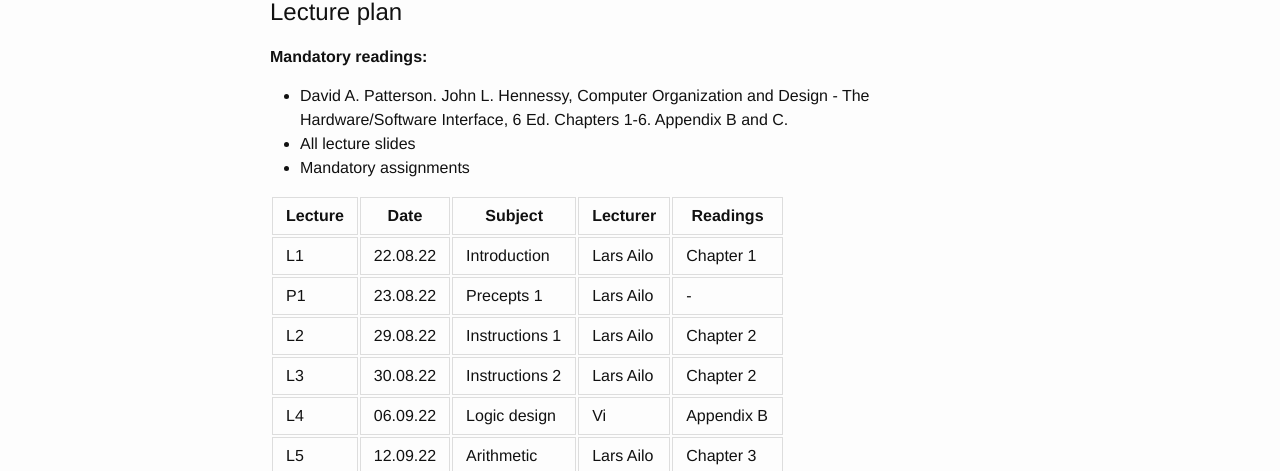
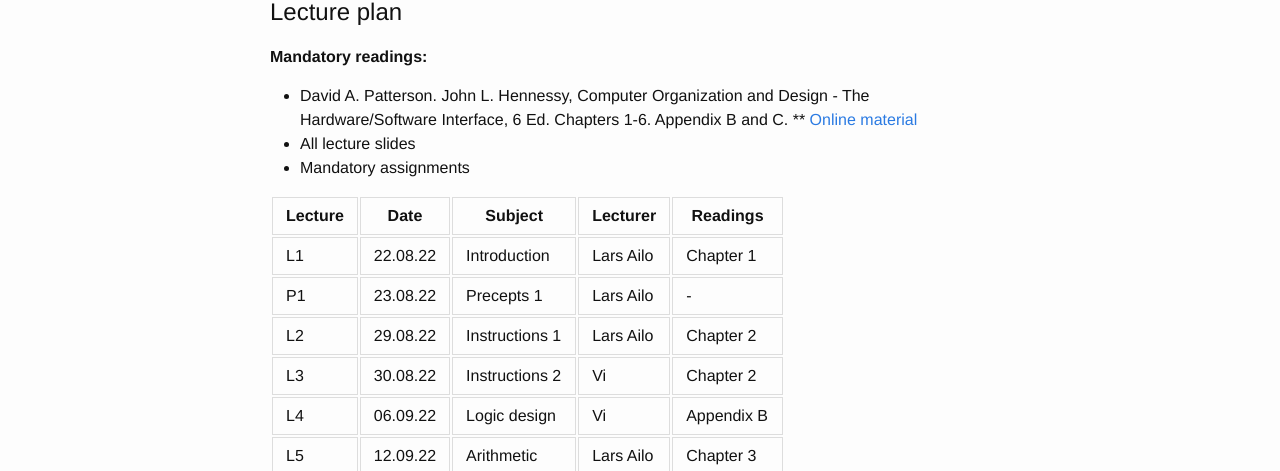
Before and after one commit to uit-inf-2200-f22/uit-inf-2200-f22.github.io, a Jekyll site: the page built from index.md, in a window 1280 px wide. Shown: the part 881-1352 px from the top of the page. Built offline with Jekyll 4.4.1, drawn with Linux system fonts in a browser that asks for light colours; our own code applies the rules of GitHub Pages for plain Markdown files.

Commit message:
Update index.md

```diff
--- a/index.md
+++ b/index.md
@@ -30,6 +30,7 @@ You can read more about plagiarism and cheating on: https://en.uit.no/sensor/art
 
 **Mandatory readings:**
 * David A. Patterson. John L. Hennessy, Computer Organization and Design - The Hardware/Software Interface, 6 Ed. Chapters 1-6. Appendix B and C.
+** [Online material](https://www.elsevier.com/books-and-journals/book-companion/9780128201091)
 * All lecture slides
 * Mandatory assignments
 
@@ -38,7 +39,7 @@ You can read more about plagiarism and cheating on: https://en.uit.no/sensor/art
 | L1   | 22.08.22 | Introduction   | Lars Ailo | Chapter 1 |
 | P1   | 23.08.22 | Precepts 1     | Lars Ailo | -         |
 | L2   | 29.08.22 | Instructions 1 | Lars Ailo | Chapter 2 |
-| L3   | 30.08.22 | Instructions 2 | Lars Ailo | Chapter 2 |
+| L3   | 30.08.22 | Instructions 2 | Vi        | Chapter 2 |
 | L4   | 06.09.22 | Logic design   | Vi        | Appendix B |
 | L5   | 12.09.22 | Arithmetic     | Lars Ailo | Chapter 3 |
 | P2   | 20.09.22 | Precepts 2     | Lars Ailo | -         |
```
